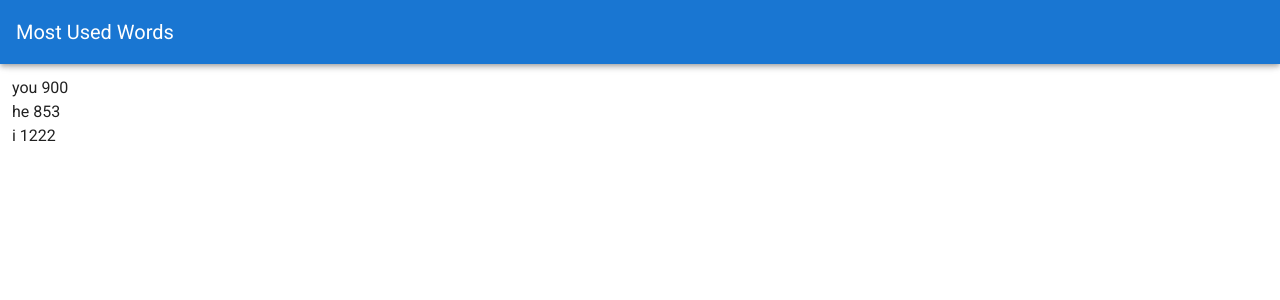
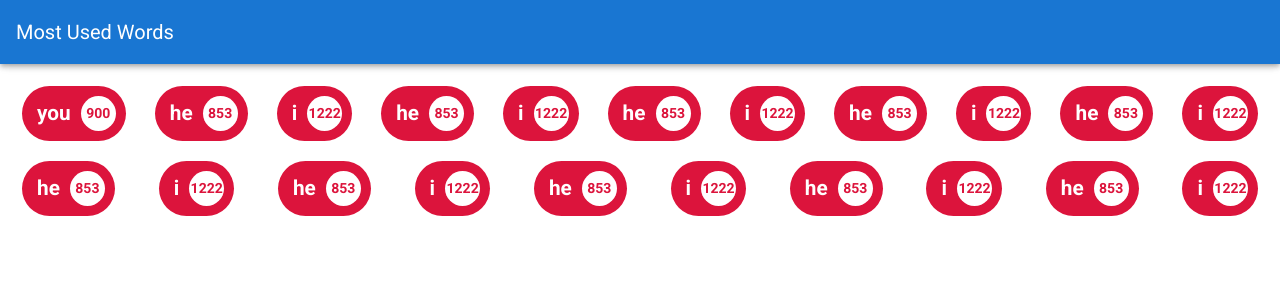
Before and after one commit to elzasimoes/desktop-vue, a Vue app: page / in a window 1280 px wide. Shown: the top 300 px of the page. Built offline with nearby package versions, Linux system fonts and the light colour scheme.

Commit message:
Graphical Interface #02

```diff
--- a/src/components/Card.vue
+++ b/src/components/Card.vue
@@ -1,9 +1,9 @@
 <template>
-  <div>
-      <span>
+  <div class="card">
+      <span class="name">
           {{ name }}
       </span>
-      <span>
+      <span class="amount">
           {{ amount }}
       </span>
   </div>
@@ -15,6 +15,37 @@ export default {
 }
 </script>
 
-<style>
+<style scoped>
+  .card {
+    background-color: #dc143c;
+    color: #ffffff;
+    margin: 10px;
+    height: 55px;
+    border-radius: 30px;
+    font-size: 1.3rem;
+    font-weight: bold;
+    display: flex;
+    align-items: center;
 
+  }
+    .card .name {
+        margin-left: 15px;
+    }
+
+    .card .amount {
+        margin: 10px;
+        padding: 5px;
+        height: 35px;
+        width: 35px;
+        border-radius: 18px;
+        background-color: #ffffff;
+        color:#dc143c;
+
+        font-size: 14px;
+        display: flex;
+        justify-content: center;
+        align-items: center;
+
+
+    }
 </style>
--- a/src/components/Home.vue
+++ b/src/components/Home.vue
@@ -20,7 +20,25 @@ export default {
       groupedWords: [
           { name: 'you', amount: 900},
           { name: 'he', amount: 853},
-          { name: 'i', amount: 1222}
+          { name: 'i', amount: 1222},
+          { name: 'he', amount: 853},
+          { name: 'i', amount: 1222},
+          { name: 'he', amount: 853},
+          { name: 'i', amount: 1222},
+          { name: 'he', amount: 853},
+          { name: 'i', amount: 1222},
+          { name: 'he', amount: 853},
+          { name: 'i', amount: 1222},
+          { name: 'he', amount: 853},
+          { name: 'i', amount: 1222},
+          { name: 'he', amount: 853},
+          { name: 'i', amount: 1222},
+          { name: 'he', amount: 853},
+          { name: 'i', amount: 1222},
+          { name: 'he', amount: 853},
+          { name: 'i', amount: 1222},
+          { name: 'he', amount: 853},
+          { name: 'i', amount: 1222},
       ]
     }
   }
@@ -28,5 +46,9 @@ export default {
 </script>
 
 <style>
-
+  .card {
+    display: flex;
+    flex-wrap: wrap;
+    justify-content: space-between;
+  }
 </style>
```
